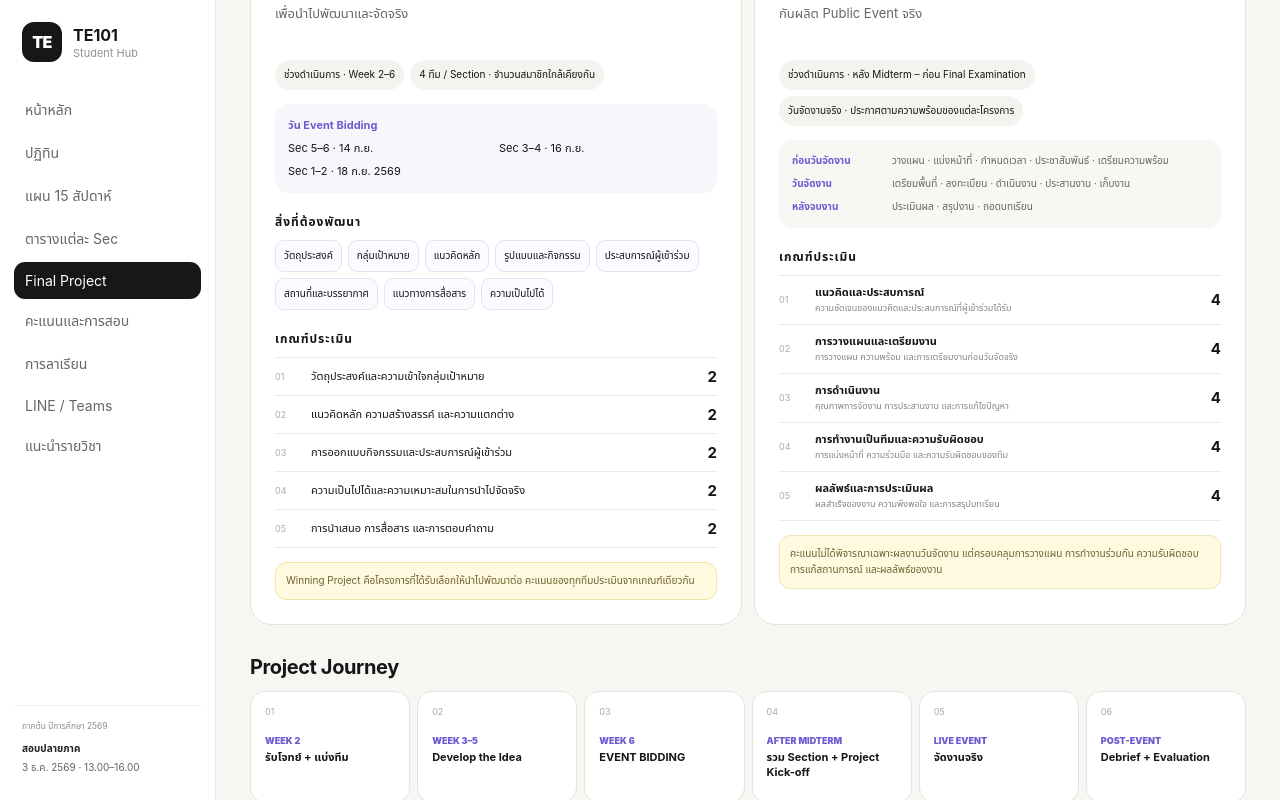
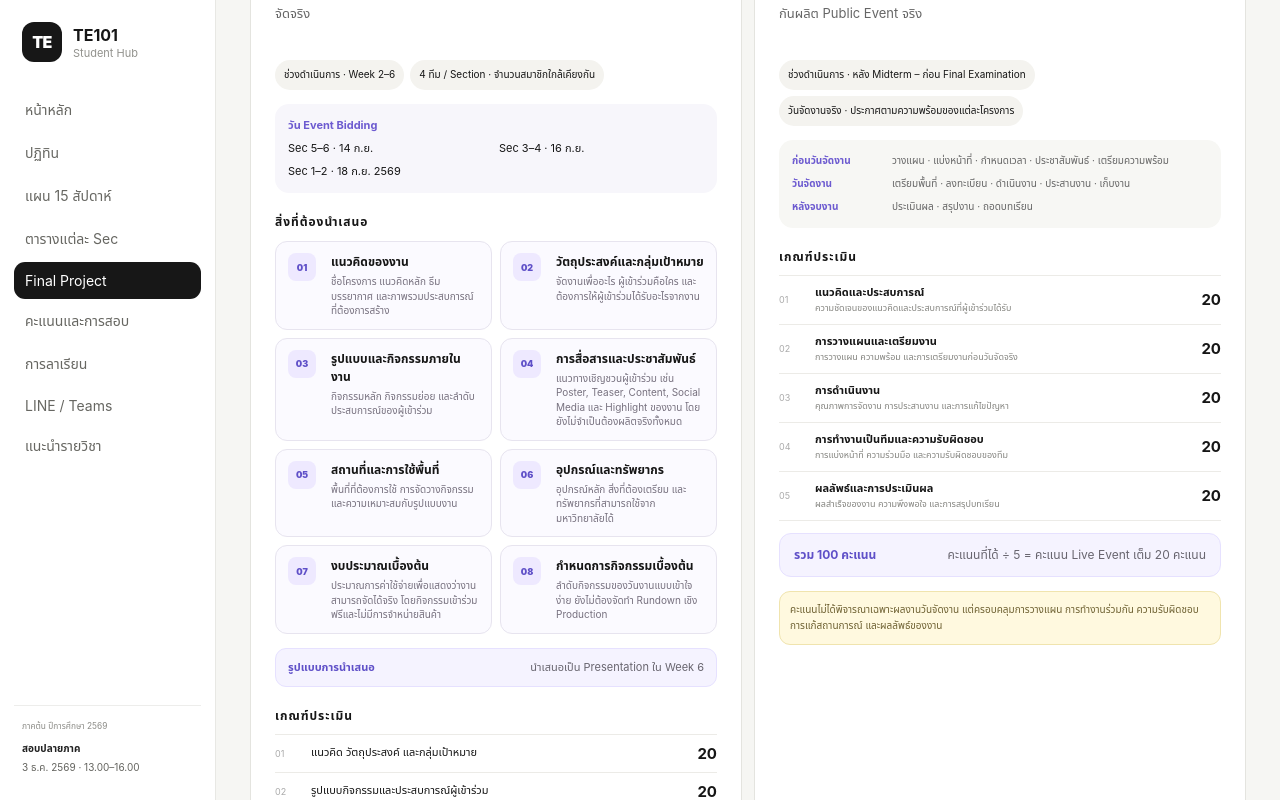
Before and after one commit to kkarunw/TE101, a React (Vite) app: page / in a window 1280 px wide. Both pictures are taken after a click on the button 873 px from the left and 1055 px from the top of the page. Shown: the part 460-1260 px from the top of the page. Built offline with nearby package versions, Linux system fonts and the light colour scheme.

Commit message:
Add files via upload

```diff
--- a/src/App.jsx
+++ b/src/App.jsx
@@ -198,18 +198,18 @@ function Assessment(){
 
 function Project(){
   const biddingCriteria=[
-    ['วัตถุประสงค์และความเข้าใจกลุ่มเป้าหมาย',2],
-    ['แนวคิดหลัก ความสร้างสรรค์ และความแตกต่าง',2],
-    ['การออกแบบกิจกรรมและประสบการณ์ผู้เข้าร่วม',2],
-    ['ความเป็นไปได้และความเหมาะสมในการนำไปจัดจริง',2],
-    ['การนำเสนอ การสื่อสาร และการตอบคำถาม',2],
+    ['แนวคิด วัตถุประสงค์ และกลุ่มเป้าหมาย',20],
+    ['รูปแบบกิจกรรมและประสบการณ์ผู้เข้าร่วม',20],
+    ['การสื่อสารและประชาสัมพันธ์',15],
+    ['สถานที่ อุปกรณ์ งบประมาณ และความเป็นไปได้',25],
+    ['การนำเสนอและการตอบคำถาม',20],
   ]
   const liveCriteria=[
-    ['แนวคิดและประสบการณ์','ความชัดเจนของแนวคิดและประสบการณ์ที่ผู้เข้าร่วมได้รับ',4],
-    ['การวางแผนและเตรียมงาน','การวางแผน ความพร้อม และการเตรียมงานก่อนวันจัดจริง',4],
-    ['การดำเนินงาน','คุณภาพการจัดงาน การประสานงาน และการแก้ไขปัญหา',4],
-    ['การทำงานเป็นทีมและความรับผิดชอบ','การแบ่งหน้าที่ ความร่วมมือ และความรับผิดชอบของทีม',4],
-    ['ผลลัพธ์และการประเมินผล','ผลสำเร็จของงาน ความพึงพอใจ และการสรุปบทเรียน',4],
+    ['แนวคิดและประสบการณ์','ความชัดเจนของแนวคิดและประสบการณ์ที่ผู้เข้าร่วมได้รับ',20],
+    ['การวางแผนและเตรียมงาน','การวางแผน ความพร้อม และการเตรียมงานก่อนวันจัดจริง',20],
+    ['การดำเนินงาน','คุณภาพการจัดงาน การประสานงาน และการแก้ไขปัญหา',20],
+    ['การทำงานเป็นทีมและความรับผิดชอบ','การแบ่งหน้าที่ ความร่วมมือ และความรับผิดชอบของทีม',20],
+    ['ผลลัพธ์และการประเมินผล','ผลสำเร็จของงาน ความพึงพอใจ และการสรุปบทเรียน',20],
   ]
   const categories=[
     ['🎃 Halloween Event','กิจกรรมธีมฮาโลวีน เช่น เกม ภารกิจ การแต่งกาย หรือกิจกรรมสร้างบรรยากาศภายในมหาวิทยาลัย'],
@@ -226,21 +226,32 @@ function Project(){
   return <div className="projectPage">
     <div className="projectHero projectHeroNew">
       <div><span className="eyebrow">FINAL PROJECT</span><h2>1 Section = 1 Public Event</h2>
-      <p>Final Project มี 2 ช่วงสำคัญ — <b>Event Bidding</b> เพื่อคัดเลือกแนวคิด และ <b>Live Event</b> เพื่อพัฒนา Winning Project ให้เกิดขึ้นจริงโดยทั้ง Section</p></div>
+      <p>Final Project มี 2 ช่วงสำคัญ — <b>Event Bidding</b> เพื่อคัดเลือกแนวคิด และ <b>Live Event</b> เพื่อพัฒนา โครงการที่ได้รับคัดเลือก ให้เกิดขึ้นจริงโดยทั้ง Section</p></div>
       <div className="projectHeroBadge"><b>2</b><span>PHASES</span></div>
     </div>
 
     <div className="projectPhases">
       <section className="phasePanel biddingPanel">
         <div className="phaseTop"><div><span className="phaseNo">01</span><span className="eyebrow">MIDTERM PROJECT · 10 คะแนน</span><h2>EVENT BIDDING</h2></div><b className="phaseScore">10</b></div>
-        <p className="phaseLead">การแข่งขันนำเสนอแนวคิดโครงการภายใน Section ก่อนคัดเลือก 1 Winning Project เพื่อนำไปพัฒนาและจัดจริง</p>
+        <p className="phaseLead">นำเสนอแนวคิดโครงการภายใน Section ก่อนคัดเลือก 1 Project เพื่อนำไปพัฒนาและจัดจริง</p>
         <div className="phaseFacts"><span>ช่วงดำเนินการ · Week 2–6</span><span>4 ทีม / Section · จำนวนสมาชิกใกล้เคียงกัน</span></div>
         <div className="biddingDates"><b>วัน Event Bidding</b><span>Sec 5–6 · 14 ก.ย.</span><span>Sec 3–4 · 16 ก.ย.</span><span>Sec 1–2 · 18 ก.ย. 2569</span></div>
-        <h3 className="miniTitle">สิ่งที่ต้องพัฒนา</h3>
-        <div className="prepTags">{['วัตถุประสงค์','กลุ่มเป้าหมาย','แนวคิดหลัก','รูปแบบและกิจกรรม','ประสบการณ์ผู้เข้าร่วม','สถานที่และบรรยากาศ','แนวทางการสื่อสาร','ความเป็นไปได้'].map(x=><span key={x}>{x}</span>)}</div>
+        <h3 className="miniTitle">สิ่งที่ต้องนำเสนอ</h3>
+        <div className="biddingDeliverables">
+          <article><span>01</span><div><b>แนวคิดของงาน</b><p>ชื่อโครงการ แนวคิดหลัก ธีม บรรยากาศ และภาพรวมประสบการณ์ที่ต้องการสร้าง</p></div></article>
+          <article><span>02</span><div><b>วัตถุประสงค์และกลุ่มเป้าหมาย</b><p>จัดงานเพื่ออะไร ผู้เข้าร่วมคือใคร และต้องการให้ผู้เข้าร่วมได้รับอะไรจากงาน</p></div></article>
+          <article><span>03</span><div><b>รูปแบบและกิจกรรมภายในงาน</b><p>กิจกรรมหลัก กิจกรรมย่อย และลำดับประสบการณ์ของผู้เข้าร่วม</p></div></article>
+          <article><span>04</span><div><b>การสื่อสารและประชาสัมพันธ์</b><p>แนวทางเชิญชวนผู้เข้าร่วม เช่น Poster, Teaser, Content, Social Media และ Highlight ของงาน โดยยังไม่จำเป็นต้องผลิตจริงทั้งหมด</p></div></article>
+          <article><span>05</span><div><b>สถานที่และการใช้พื้นที่</b><p>พื้นที่ที่ต้องการใช้ การจัดวางกิจกรรม และความเหมาะสมกับรูปแบบงาน</p></div></article>
+          <article><span>06</span><div><b>อุปกรณ์และทรัพยากร</b><p>อุปกรณ์หลัก สิ่งที่ต้องเตรียม และทรัพยากรที่สามารถใช้จากมหาวิทยาลัยได้</p></div></article>
+          <article><span>07</span><div><b>งบประมาณเบื้องต้น</b><p>ประมาณการค่าใช้จ่ายเพื่อแสดงว่างานสามารถจัดได้จริง โดยกิจกรรมเข้าร่วมฟรีและไม่มีการจำหน่ายสินค้า</p></div></article>
+          <article><span>08</span><div><b>กำหนดการกิจกรรมเบื้องต้น</b><p>ลำดับกิจกรรมของวันงานแบบเข้าใจง่าย ยังไม่ต้องจัดทำ Rundown เชิง Production</p></div></article>
+        </div>
+        <div className="presentationFormatNote"><b>รูปแบบการนำเสนอ</b><span>นำเสนอเป็น Presentation ใน Week 6</span></div>
         <h3 className="miniTitle">เกณฑ์ประเมิน</h3>
         <div className="rubricList">{biddingCriteria.map(([name,score],i)=><div key={name}><span>{String(i+1).padStart(2,'0')}</span><p>{name}</p><b>{score}</b></div>)}</div>
-        <p className="phaseNote">Winning Project คือโครงการที่ได้รับเลือกให้นำไปพัฒนาต่อ คะแนนของทุกทีมประเมินจากเกณฑ์เดียวกัน</p>
+        <div className="scoreConvert"><b>รวม 100 คะแนน</b><span>คะแนนที่ได้ ÷ 10 = คะแนน Event Bidding เต็ม 10 คะแนน</span></div>
+        <p className="phaseNote">ทุกทีมใช้เกณฑ์เดียวกัน และโครงการที่ได้รับคัดเลือกจะถูกนำไปพัฒนาเป็น Public Event ของ Section โดยนักศึกษาทั้ง Section จะร่วมกันจัดโครงสร้างทีมและแบ่งหน้าที่ใหม่ตามความเหมาะสม</p>
       </section>
 
       <section className="phasePanel livePanel">
@@ -250,6 +261,7 @@ function Project(){
         <div className="opsFlow"><b>ก่อนวันจัดงาน</b><span>วางแผน · แบ่งหน้าที่ · กำหนดเวลา · ประชาสัมพันธ์ · เตรียมความพร้อม</span><b>วันจัดงาน</b><span>เตรียมพื้นที่ · ลงทะเบียน · ดำเนินงาน · ประสานงาน · เก็บงาน</span><b>หลังจบงาน</b><span>ประเมินผล · สรุปงาน · ถอดบทเรียน</span></div>
         <h3 className="miniTitle">เกณฑ์ประเมิน</h3>
         <div className="rubricList liveRubric">{liveCriteria.map(([name,desc,score],i)=><div key={name}><span>{String(i+1).padStart(2,'0')}</span><p><b>{name}</b><small>{desc}</small></p><strong>{score}</strong></div>)}</div>
+        <div className="scoreConvert"><b>รวม 100 คะแนน</b><span>คะแนนที่ได้ ÷ 5 = คะแนน Live Event เต็ม 20 คะแนน</span></div>
         <p className="phaseNote">คะแนนไม่ได้พิจารณาเฉพาะผลงานวันจัดงาน แต่ครอบคลุมการวางแผน การทำงานร่วมกัน ความรับผิดชอบ การแก้สถานการณ์ และผลลัพธ์ของงาน</p>
       </section>
     </div>
@@ -395,19 +407,19 @@ function CourseInfo(){
   ]
 
   const midtermCriteria=[
-    ['แนวคิดและความชัดเจนของงาน',2,'แนวคิดมีความน่าสนใจ สอดคล้องกับโจทย์ และอธิบายภาพของงานได้ชัดเจน'],
-    ['วัตถุประสงค์และกลุ่มเป้าหมาย',2,'กำหนดเหตุผลในการจัดงานและผู้เข้าร่วมเป้าหมายได้เหมาะสม'],
-    ['รูปแบบกิจกรรมและประสบการณ์ผู้เข้าร่วม',2,'กิจกรรมมีลำดับ มีความเชื่อมโยง และสร้างประสบการณ์ที่สัมพันธ์กับแนวคิด'],
-    ['ความเป็นไปได้ของโครงการ',2,'สถานที่ กำหนดการ ทรัพยากร และงบประมาณเบื้องต้นสามารถดำเนินการได้จริง'],
-    ['การนำเสนอและการตอบคำถาม',2,'สื่อสารกระชับ เข้าใจง่าย แบ่งบทบาทในการนำเสนอ และตอบคำถามได้มีเหตุผล']
+    ['แนวคิด วัตถุประสงค์ และกลุ่มเป้าหมาย',20,'แนวคิดชัดเจน สอดคล้องกับโจทย์ และกำหนดวัตถุประสงค์กับกลุ่มเป้าหมายได้เหมาะสม'],
+    ['รูปแบบกิจกรรมและประสบการณ์ผู้เข้าร่วม',20,'กิจกรรมมีลำดับ มีความเชื่อมโยง และสร้างประสบการณ์ที่สัมพันธ์กับแนวคิด'],
+    ['การสื่อสารและประชาสัมพันธ์',15,'มีแนวทางเชิญชวนผู้เข้าร่วมและสื่อสาร Highlight ของงานได้ชัดเจน'],
+    ['สถานที่ อุปกรณ์ งบประมาณ และความเป็นไปได้',25,'เลือกพื้นที่ วางทรัพยากร ประมาณค่าใช้จ่าย และพิจารณาข้อจำกัดได้เหมาะสม'],
+    ['การนำเสนอและการตอบคำถาม',20,'สื่อสารกระชับ เข้าใจง่าย และตอบคำถามได้มีเหตุผล']
   ]
 
   const finalCriteria=[
-    ['การวางแผนและการบริหารโครงการ',4,'มีแผนงาน Timeline หน้าที่รับผิดชอบ และการประสานงานที่ชัดเจน'],
-    ['การทำงานเป็นทีมและความรับผิดชอบ',4,'ปฏิบัติหน้าที่ตามตำแหน่ง ทำงานร่วมกับผู้อื่น และรับผิดชอบต่อส่วนรวม'],
-    ['การผลิตงานและการบริหารหน้างาน',4,'เตรียมสถานที่ อุปกรณ์ ทีมงาน และดำเนินกิจกรรมได้ตามแผน พร้อมแก้ไขปัญหาเฉพาะหน้า'],
-    ['ประสบการณ์ของผู้เข้าร่วมงาน',4,'กิจกรรม การสื่อสาร พื้นที่ และการบริการช่วยให้ผู้เข้าร่วมได้รับประสบการณ์ตามที่ออกแบบไว้'],
-    ['ผลลัพธ์และการประเมินหลังงาน',4,'งานบรรลุวัตถุประสงค์ มีการเก็บข้อมูล สรุปผล และสะท้อนบทเรียนเพื่อนำไปพัฒนาต่อ']
+    ['แนวคิดและประสบการณ์',20,'แนวคิดของงานมีความชัดเจนและเกิดประสบการณ์ที่สอดคล้องกับกลุ่มเป้าหมาย'],
+    ['การวางแผนและเตรียมงาน',20,'มีแผนงาน Timeline หน้าที่รับผิดชอบ และการเตรียมความพร้อมที่ชัดเจน'],
+    ['การดำเนินงาน',20,'ดำเนินกิจกรรมได้ตามแผน ประสานงานหน้างาน และแก้ไขปัญหาได้เหมาะสม'],
+    ['การทำงานเป็นทีมและความรับผิดชอบ',20,'ปฏิบัติหน้าที่ตามตำแหน่ง ทำงานร่วมกับผู้อื่น และรับผิดชอบต่อส่วนรวม'],
+    ['ผลลัพธ์และการประเมินผล',20,'งานบรรลุวัตถุประสงค์ มีการเก็บข้อมูล สรุปผล และถอดบทเรียน']
   ]
 
   return <div className="introPage">
@@ -464,26 +476,27 @@ function CourseInfo(){
     <section className="cleanSection">
       <div className="sectionHeading">
         <div><span className="sectionLabel">MIDTERM PROJECT · 10 คะแนน</span><h2>Event Bidding</h2></div>
-        <p>แต่ละ Section แบ่งเป็น 4 ทีม จำนวนสมาชิกใกล้เคียงกัน เพื่อพัฒนาและนำเสนอ Event Proposal โดยคัดเลือก 1 Winning Project ไปจัดจริง</p>
+        <p>แต่ละ Section แบ่งเป็น 4 ทีม จำนวนสมาชิกใกล้เคียงกัน เพื่อพัฒนาและนำเสนอ Event Proposal โดยคัดเลือก 1 Project เพื่อนำไปพัฒนาและจัดจริง</p>
       </div>
       <div className="projectBrief">
         <div className="briefIntro">
           <b>โจทย์</b>
-          <p>พัฒนาแนวคิด Public Event ที่สามารถเกิดขึ้นได้จริงภายใต้ข้อจำกัดของเวลา สถานที่ ทรัพยากร และบริบทของมหาวิทยาลัย พร้อมนำเสนอเพื่อแข่งขันภายใน Section</p>
-          <div className="briefNote">ทุกทีมประเมินตามเกณฑ์เดียวกัน · Winning Project คือโครงการที่ได้รับเลือกให้นำไปพัฒนาต่อ</div>
+          <p>พัฒนาแนวคิด Public Event ที่สามารถเกิดขึ้นได้จริงภายใต้ข้อจำกัดของเวลา สถานที่ ทรัพยากร และบริบทของมหาวิทยาลัย พร้อมนำเสนอแนวคิดภายใน Section</p>
+          <div className="briefNote">ทุกทีมประเมินตามเกณฑ์เดียวกัน · โครงการที่ได้รับคัดเลือกจะถูกนำไปพัฒนาเป็น Public Event ของ Section</div>
         </div>
         <div className="criteriaList">{midtermCriteria.map(([name,score,desc],i)=><article key={name}>
           <span className="criteriaNo">{String(i+1).padStart(2,'0')}</span>
           <div><h3>{name}</h3><p>{desc}</p></div>
           <b>{score}</b>
         </article>)}</div>
+        <div className="scoreConvert"><b>รวม 100 คะแนน</b><span>คะแนนที่ได้ ÷ 10 = คะแนน Midterm Project เต็ม 10 คะแนน</span></div>
       </div>
     </section>
 
     <section className="cleanSection">
       <div className="sectionHeading">
         <div><span className="sectionLabel">FINAL PROJECT · 20 คะแนน</span><h2>Live Public Event</h2></div>
-        <p>หลังการ Bidding นักศึกษาทั้ง Section จะรวมเป็นทีมเดียว แบ่งตำแหน่งตามภาระงาน และร่วมกันผลิต Winning Project ให้เกิดขึ้นจริง</p>
+        <p>หลังการ Bidding นักศึกษาทั้ง Section จะรวมเป็นทีมเดียว แบ่งตำแหน่งตามภาระงาน และร่วมกันผลิต โครงการที่ได้รับคัดเลือก ให้เกิดขึ้นจริง</p>
       </div>
       <div className="projectBrief">
         <div className="briefIntro finalBrief">
@@ -496,6 +509,7 @@ function CourseInfo(){
           <div><h3>{name}</h3><p>{desc}</p></div>
           <b>{score}</b>
         </article>)}</div>
+        <div className="scoreConvert"><b>รวม 100 คะแนน</b><span>คะแนนที่ได้ ÷ 5 = คะแนน Final Project เต็ม 20 คะแนน</span></div>
       </div>
     </section>
 
@@ -561,7 +575,7 @@ function App(){
         <h2 className="blockTitle">กิจกรรมสำคัญของภาคการศึกษา</h2>
         <div className="milestones">
           <article className="milestone guest"><span>10 ก.ย. 2569</span><h3>Guest Speaker</h3><b>09.00–12.00 น.</b><p>การบรรยายพิเศษรวม Sec 1–6</p></article>
-          <article className="milestone midterm"><span>28 ก.ย.–2 ต.ค.</span><h3>สัปดาห์สอบกลางภาค</h3><b>TE101 ไม่มีสอบกลางภาค</b><p>Winning Project ปรับแนวคิดก่อนเริ่ม Production หลังสอบ</p></article>
+          <article className="milestone midterm"><span>28 ก.ย.–2 ต.ค.</span><h3>สัปดาห์สอบกลางภาค</h3><b>TE101 ไม่มีสอบกลางภาค</b><p>โครงการที่ได้รับคัดเลือก ปรับแนวคิดก่อนเริ่ม Production หลังสอบ</p></article>
           <article className="milestone visit"><span>20 ต.ค. 2569</span><h3>IMPACT Site Visit</h3><b>ศึกษาดูงานสถานที่จริง</b><p>Thunder Dome · Hall 9–10 · Royal Jubilee · Portal</p></article>
           <article className="milestone exam"><span>3 ธ.ค. 2569</span><h3>Final Exam</h3><b>13.00–16.00 น.</b><p>สอบปลายภาค TE101</p></article>
         </div>
--- a/src/styles.css
+++ b/src/styles.css
@@ -438,3 +438,85 @@ header h1{font-size:30px;line-height:1.1;margin:3px 0 0;letter-spacing:-.035em}
   .calendarNote{display:block}
   .calendarNote span{display:block;margin-top:3px}
 }
+
+.scoreConvert{
+  margin-top:12px;
+  padding:12px 14px;
+  border-radius:12px;
+  background:#f5f3ff;
+  border:1px solid #e6e1ff;
+  display:flex;
+  justify-content:space-between;
+  gap:14px;
+  align-items:center;
+  font-size:12px;
+}
+.scoreConvert b{color:#5f50c8}
+.scoreConvert span{color:#68656f}
+@media(max-width:650px){
+  .scoreConvert{display:block}
+  .scoreConvert span{display:block;margin-top:4px}
+}
+
+
+/* ===== Event Bidding deliverables ===== */
+.biddingDeliverables{
+  display:grid;
+  grid-template-columns:1fr 1fr;
+  gap:8px;
+  margin:10px 0 14px;
+}
+.biddingDeliverables article{
+  display:grid;
+  grid-template-columns:34px 1fr;
+  gap:9px;
+  align-items:start;
+  padding:11px 12px;
+  border:1px solid #e7e4ef;
+  border-radius:12px;
+  background:#fbfaff;
+}
+.biddingDeliverables article>span{
+  width:28px;
+  height:28px;
+  display:grid;
+  place-items:center;
+  border-radius:8px;
+  background:#eee9ff;
+  color:#5f50c8;
+  font-size:9px;
+  font-weight:900;
+}
+.biddingDeliverables b{
+  display:block;
+  margin-bottom:3px;
+  font-size:12px;
+}
+.biddingDeliverables p{
+  margin:0;
+  color:#77717f;
+  font-size:10px;
+  line-height:1.45;
+}
+.presentationFormatNote{
+  display:flex;
+  justify-content:space-between;
+  gap:12px;
+  align-items:center;
+  margin-bottom:14px;
+  padding:10px 12px;
+  border-radius:11px;
+  background:#f5f3ff;
+  border:1px solid #e6e1ff;
+  font-size:11px;
+}
+.presentationFormatNote b{color:#5f50c8}
+.presentationFormatNote span{color:#68656f}
+
+@media(max-width:800px){
+  .biddingDeliverables{grid-template-columns:1fr}
+}
+@media(max-width:520px){
+  .presentationFormatNote{display:block}
+  .presentationFormatNote span{display:block;margin-top:3px}
+}
```
